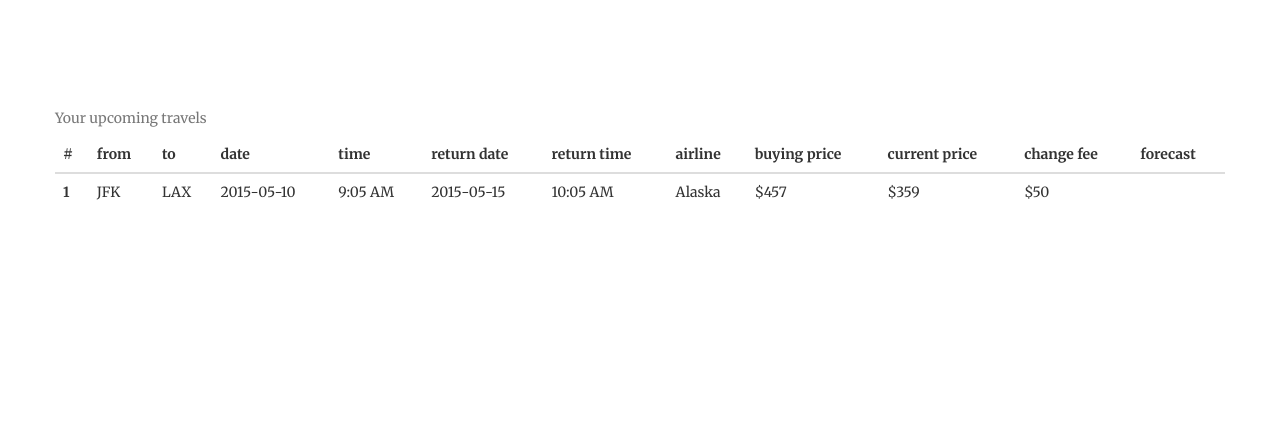
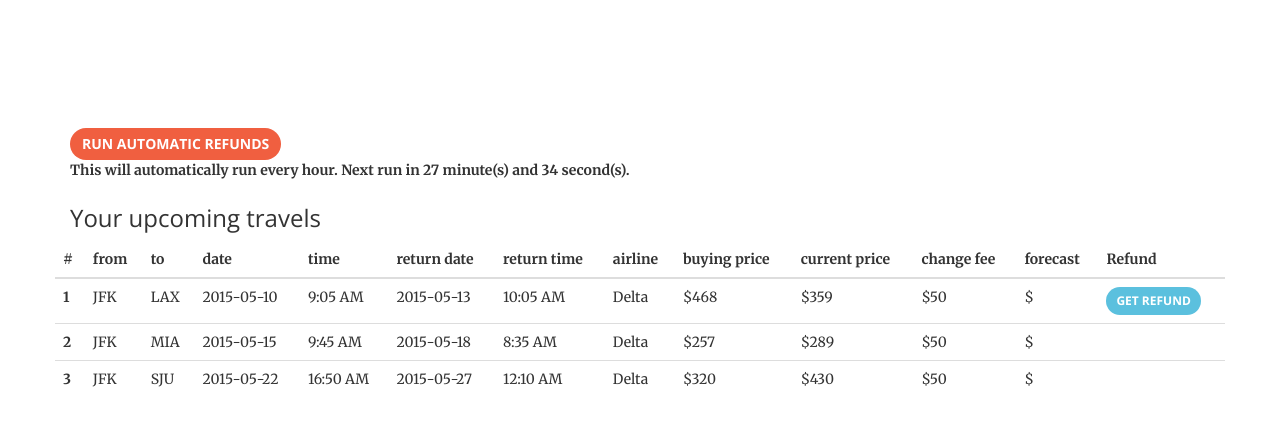
Before and after one commit to scrimpist/scrimpist.github.io, a plain HTML site: page refunds.html in a window 1280 px wide. Drawn offline with nearby package versions, Linux system fonts and the light colour scheme; no server answers.

Commit message:
Added a get refund button when appropriate

```diff
--- a/js/refund.js
+++ b/js/refund.js
@@ -1,5 +1,5 @@
 angular.module('refundApp', [])
-  .controller('refundController', function($scope,$http) {
+  .controller('refundController', function($scope,$http,$timeout) {
 
     var retrieveForecast = function(trip) {
         var config = {
@@ -17,7 +17,7 @@ angular.module('refundApp', [])
 
         $http.post('https://scrimpist-github-io-scrimpist.c9.io/sabre-api',data,config).then(function(resp) {
             console.log(resp);
-            trip["forecast"] = "$" + resp.data.Forecast.LowestPredictedFare;
+            trip["forecast"] = resp.data.Forecast.LowestPredictedFare;
         }, function(err) {
             console.error('ERR', err);
             // err.status will contain the status code
@@ -25,19 +25,44 @@ angular.module('refundApp', [])
     }
 
     $scope.description = "Your upcoming travels";
-    $scope.tableFields = ["from","to","date","time","return date","return time","airline","buying price","current price","change fee","forecast"];
+    $scope.tableFields = ["from","to","date","time","return date","return time","airline"];
+    $scope.dollarFields = ["buying price","current price","change fee","forecast"];
     $scope.trips = [
         {
             from: "JFK",
             to: "LAX",
             "date": "2015-05-10",
             "time": "9:05 AM",
-            "return date": "2015-05-15",
+            "return date": "2015-05-13",
             "return time": "10:05 AM",
-            airline: "Alaska",
-            "buying price": "$457",
-            "current price": "$359",
-            "change fee": "$50"
+            airline: "Delta",
+            "buying price": 468,
+            "current price": 359,
+            "change fee": 50
+        },
+        {
+            from: "JFK",
+            to: "MIA",
+            "date": "2015-05-15",
+            "time": "9:45 AM",
+            "return date": "2015-05-18",
+            "return time": "8:35 AM",
+            airline: "Delta",
+            "buying price": 257,
+            "current price": 289,
+            "change fee": 50
+        },
+        {
+            from: "JFK",
+            to: "SJU",
+            "date": "2015-05-22",
+            "time": "16:50 AM",
+            "return date": "2015-05-27",
+            "return time": "12:10 AM",
+            airline: "Delta",
+            "buying price": 320,
+            "current price": 430,
+            "change fee": 50
         }
         ];
 
@@ -45,4 +70,16 @@ angular.module('refundApp', [])
       retrieveForecast(trip);
     });
 
+    $scope.minutes = 27;
+    $scope.counter = 39;
+    $scope.onTimeout = function(){
+        $scope.counter--;
+        if ($scope.counter == 0) {
+            $scope.counter = 59;
+            $scope.minutes--;
+        }
+        mytimeout = $timeout($scope.onTimeout,1000);
+    }
+    var mytimeout = $timeout($scope.onTimeout,1000);
+
   });
--- a/refunds.html
+++ b/refunds.html
@@ -43,19 +43,27 @@
 
     <section>
         <div class="container" ng-controller="refundController">
+            <a id="get-started-button" href="#get-started" class="btn btn-primary page-scroll wow bounceIn">Run automatic refunds</a>
+            <br><label>This will automatically run every hour. Next run in {{ minutes }} minute(s) and {{ counter }} second(s).</label>
+            <h3>{{ description }}</h3>
             <div class="row">
                 <table class="table table-hover">
-                  <caption>{{ description }}</caption>
                   <thead>
                     <tr>
                       <th>#</th>
                       <th ng-repeat="field in tableFields">{{ field }}</th>
+                      <th ng-repeat="field in dollarFields">{{ field }}</th>
+                      <th>Refund</th>
                     </tr>
                   </thead>
                   <tbody>
                     <tr ng-repeat="trip in trips">
                       <th scope="row">{{ $index+1 }}</th>
                       <td ng-repeat="field in tableFields">{{ trip[field] }}</td>
+                      <td ng-repeat="field in dollarFields">${{ trip[field] }}</td>
+                      <td>
+                          <a href="#get-started" class="btn btn-info btn-sm page-scroll wow bounceIn" ng-show="(trip['buying price'] - trip['change fee'] - trip['current price'])>0">Get Refund</a>
+                      </td>
                     </tr>
                   </tbody>
                 </table>
@@ -69,6 +77,15 @@
     <!-- Bootstrap Core JavaScript -->
     <script src="js/bootstrap.min.js"></script>
 
+    <!-- Plugin JavaScript -->
+    <script src="js/jquery.easing.min.js"></script>
+    <script src="js/jquery.fittext.js"></script>
+    <script src="js/wow.min.js"></script>
+
+    <!-- Custom Theme JavaScript -->
+    <script src="js/creative.js"></script>
+    <script src="js/app.js"></script>
+
 </body>
 
 </html>
```
